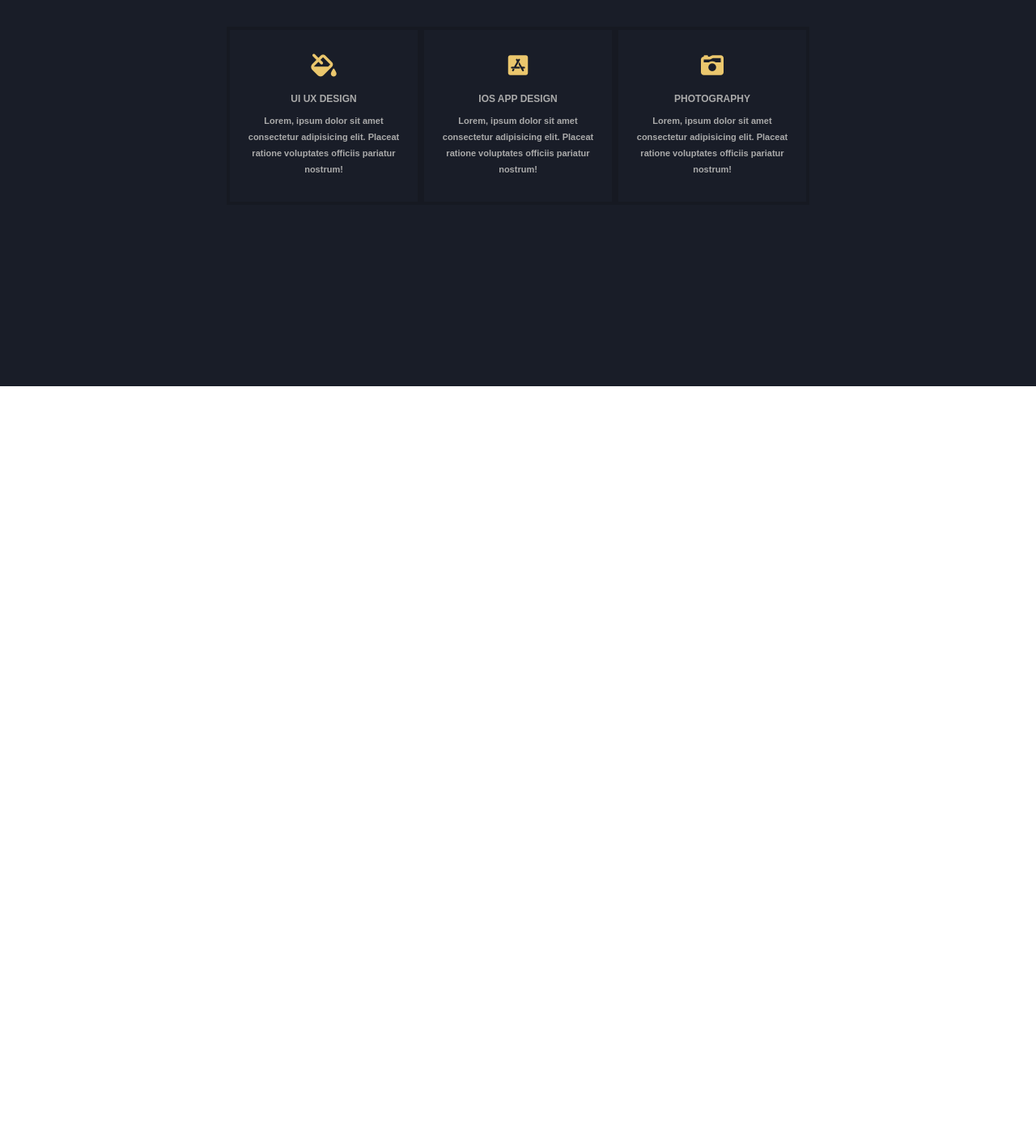
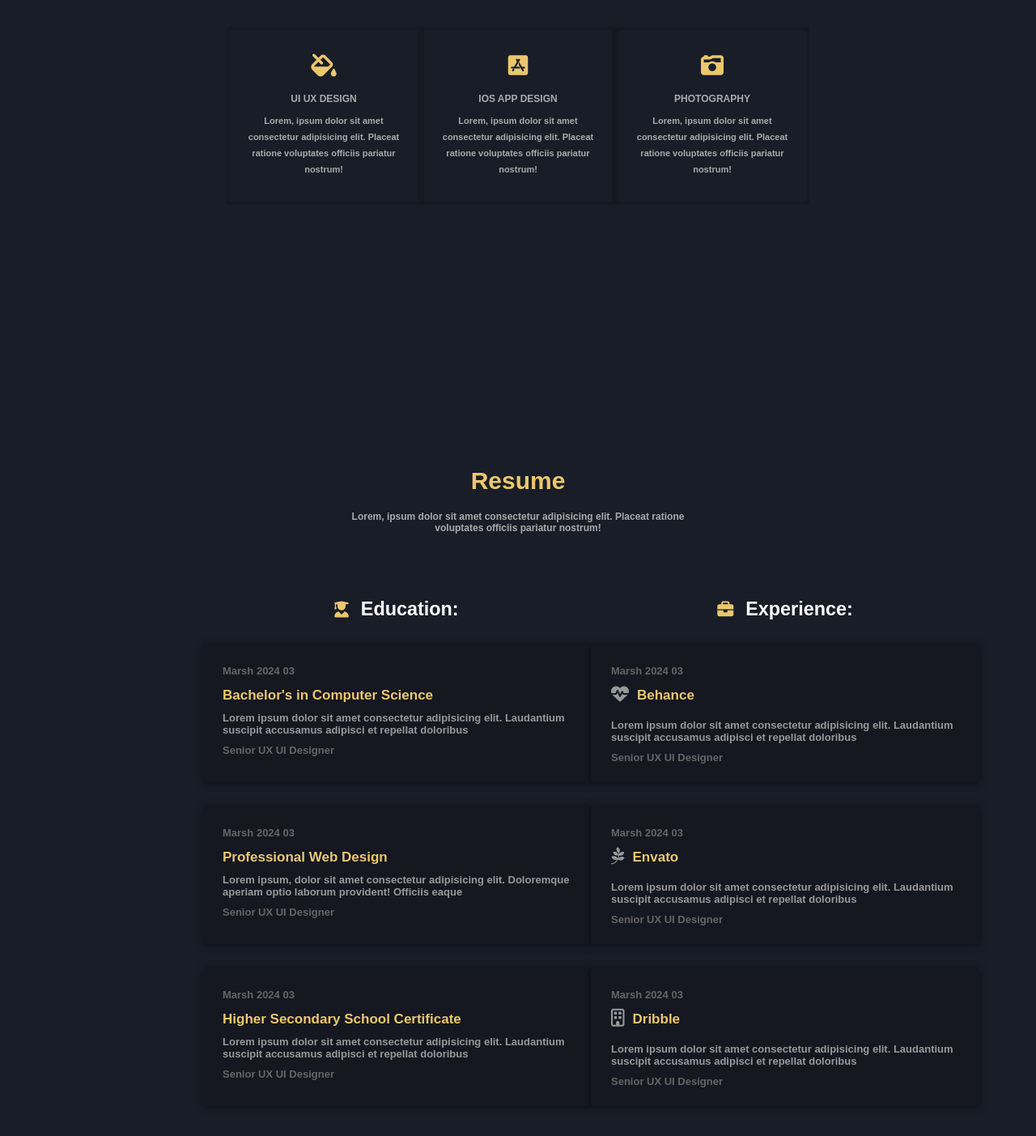
Before and after one commit to 7t4o/Protfolio-2, a plain HTML site: page index.html in a window 1280 px wide. Shown: the part 1933-3336 px from the top of the page at 81% size. Before the commit the page ends 2410 px from the top, so only its background shows below. Drawn offline with Linux system fonts and the light colour scheme.

Commit message:
Added Resume section

```diff
--- a/index.html
+++ b/index.html
@@ -120,5 +120,79 @@
             </div>
         </div>
     </div>
+
+    <!--             Resume           -->
+
+    <div class="resume" id="resume">
+        <div class="container">
+            <div class="title">
+                <h2>Resume</h2>
+                <p>Lorem, ipsum dolor sit amet consectetur adipisicing elit. Placeat ratione voluptates officiis pariatur nostrum!</p>
+            </div>
+            <div class="content">
+                <div class="education">
+                    <div class="title-e">
+                        <i class="fa-solid fa-user-graduate"></i>
+                        <h3>Education:</h3>
+                    </div>
+                    <div class="cards">
+                        <div class="card">
+                            <p class="date">Marsh 2024 03</p>
+                            <h4>Bachelor's in Computer Science</h4>
+                            <p class="des">Lorem ipsum dolor sit amet consectetur adipisicing elit. Laudantium suscipit accusamus adipisci et repellat doloribus</p>
+                            <p>Senior UX UI Designer</p>
+                        </div>
+                        <div class="card">
+                            <p class="date">Marsh 2024 03</p>
+                            <h4>Professional Web Design</h4>
+                            <p class="des">Lorem ipsum, dolor sit amet consectetur adipisicing elit. Doloremque aperiam optio laborum provident! Officiis eaque</p>
+                            <p>Senior UX UI Designer</p>
+                        </div>
+                        <div class="card">
+                            <p class="date">Marsh 2024 03</p>
+                            <h4>Higher Secondary School Certificate</h4>
+                            <p class="des">Lorem ipsum dolor sit amet consectetur adipisicing elit. Laudantium suscipit accusamus adipisci et repellat doloribus</p>
+                            <p>Senior UX UI Designer</p>
+                        </div>
+                    </div>
+                </div>
+                <div class="experience">
+                    <div class="title-e">
+                        <i class="fa-solid fa-briefcase"></i>
+                        <h3>Experience:</h3>
+                    </div>
+                    <div class="cards">
+                        <div class="card">
+                            <p class="date">Marsh 2024 03</p>
+                            <div>
+                                <i class="fa-solid fa-heart-pulse"></i>
+                                <h4>Behance</h4>
+                            </div>
+                            <p class="des">Lorem ipsum dolor sit amet consectetur adipisicing elit. Laudantium suscipit accusamus adipisci et repellat doloribus</p>
+                            <p>Senior UX UI Designer</p>
+                        </div>
+                        <div class="card">
+                            <p class="date">Marsh 2024 03</p>
+                            <div>
+                                <i class="fa-brands fa-pagelines"></i>
+                                <h4>Envato</h4>
+                            </div>
+                            <p class="des">Lorem ipsum dolor sit amet consectetur adipisicing elit. Laudantium suscipit accusamus adipisci et repellat doloribus</p>
+                            <p>Senior UX UI Designer</p>
+                        </div>
+                        <div class="card">
+                            <p class="date">Marsh 2024 03</p>
+                            <div>
+                                <i class="fa-regular fa-building"></i>
+                                <h4>Dribble</h4>
+                            </div>
+                            <p class="des">Lorem ipsum dolor sit amet consectetur adipisicing elit. Laudantium suscipit accusamus adipisci et repellat doloribus</p>
+                            <p>Senior UX UI Designer</p>
+                        </div>
+                    </div>
+                </div>
+            </div>
+        </div>
+    </div>
 </body>
 </html>
--- a/style.css
+++ b/style.css
@@ -381,3 +381,90 @@ header .lang a:hover {
     font-weight: 600;
     line-height: 20px;
 }
+
+/*            Resume          */
+
+.resume {
+    width: 100%;
+    background-color: #191D28;
+}
+
+.resume .container {
+    display: flex;
+    justify-content: center;
+    flex-direction: column;
+    height: 100%;
+    margin: 0 250px;
+    padding: 100px 0;
+}
+
+.resume .content {
+    display: flex;
+    justify-content: space-between;
+}
+
+.resume .content .title-e {
+    display: flex;
+    justify-content: center;
+    align-items: center;
+    padding: 30px 0;
+    font-size: 20px;
+    color: #fff;
+    gap: 15px;
+}
+
+.resume .content .title-e i {
+    color: #ebc76d;
+}
+
+.resume .content .cards {
+    width: 480px;
+    display: flex;
+    flex-direction: column;
+    gap: 30px;
+}
+
+.resume .content .card {
+    width: 100%;
+    height: 170px;
+    background-color: #151721;
+    padding: 25px;
+    border-radius: 3px;
+    font-size: 13px;
+    font-weight: 600;
+    box-shadow:  1px 1px 10px rgba(0, 0, 0, 0.5);
+    transition: all 0.4s;
+}
+
+.resume .content .card:hover {
+    background-color: #191D28;
+    box-shadow:  5px 5px 30px rgba(0, 0, 0, 0.3);
+
+}
+
+.resume .content .card h4 {
+    font-size: 17px;
+    font-weight: bold;
+    color: #ebc76d;
+    margin-top: 13px;
+}
+
+.resume .content .card p {
+    color: #666;
+}
+
+.resume .content .card .des {
+    margin: 10px 0;
+    color: #999;
+}
+
+.resume .content .card div {
+    display: flex;
+}
+
+.resume .content .card div i {
+    font-size: 22px;
+    padding: 10px;
+    padding-left: 0;
+    color: #999;
+}
```
